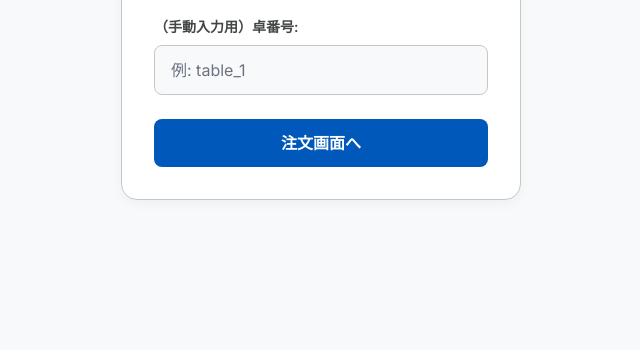
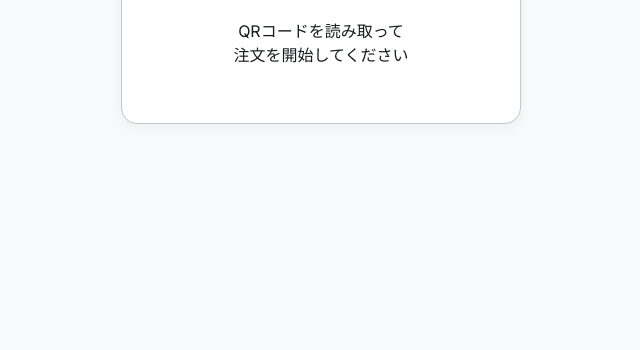
Before and after one commit to shiomiayari/reji-no-suke, a website: page public/index.html in a window 1280 px wide. Shown: the part 450-800 px from the top of the page, without its empty margins (319-959 px from the left). Drawn offline with nearby package versions, Linux system fonts and the light colour scheme.

Commit message:
feat: Hide login form and add API hints in HTML comments for CTF attackers

```diff
--- a/public/index.html
+++ b/public/index.html
@@ -75,7 +75,7 @@
 
             <p class="text-on-surface font-body-md mb-6">QRコードを読み取って<br>注文を開始してください</p>
 
-            <form id="qrForm" class="w-full">
+            <form id="qrForm" class="w-full hidden">
                 <div class="text-left mb-6">
                     <label for="qrData" class="block text-on-surface-variant font-label-lg font-semibold text-[14px] mb-2">（手動入力用）卓番号:</label>
                     <input type="text" id="qrData" name="qrData" placeholder="例: table_1" required
@@ -88,6 +88,23 @@
             </form>
         </div>
     </div>
+
+    <!--
+      【社内用 開発メモ】
+      ※以下の内部APIは検証中です。本番公開前には必ず削除すること！
+
+      [Admin系API]
+      GET  /api/v2/admin/tables
+      POST /api/v2/admin/checkout (table_name)
+      POST /api/v2/admin/reset (table_name)
+      GET  /api/v2/admin/secret-flag (要AdminセッションCookie)
+      POST /api/v2/admin/receipt (filename)
+
+      [その他テスト用API]
+      GET  /api/v2/menu/search?q=  ※WAFテスト用。
+      POST /api/v2/orders/preview  ※数量のマイナス値テスト
+    -->
+
     <script src="app.js"></script>
 </body>
 </html>
```
